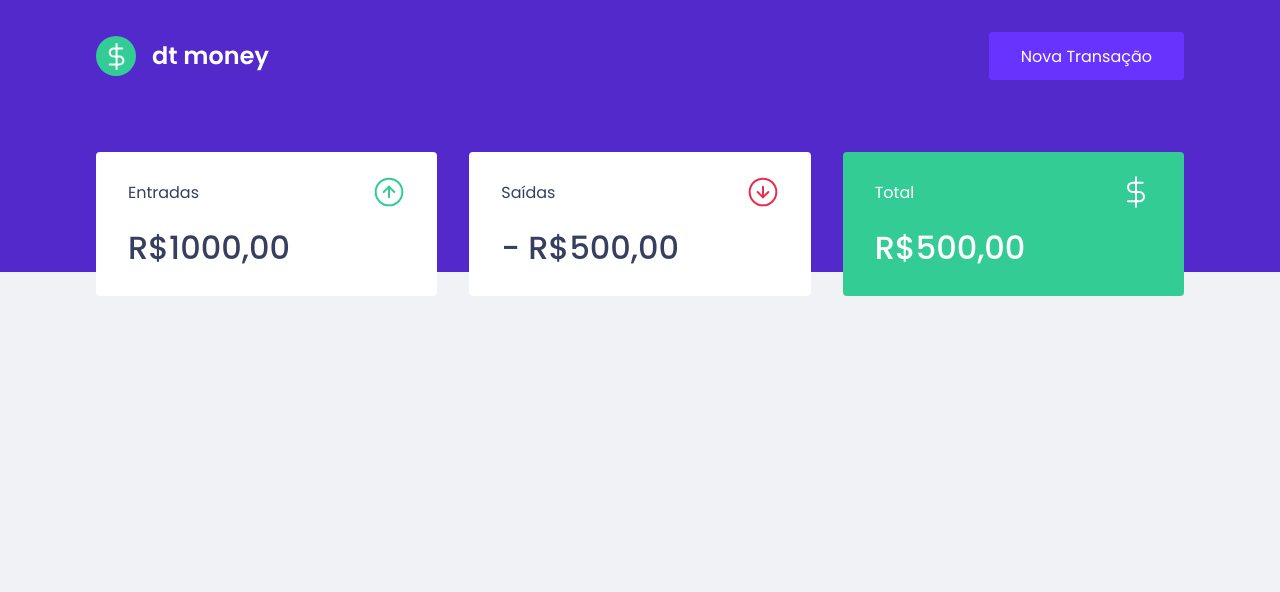
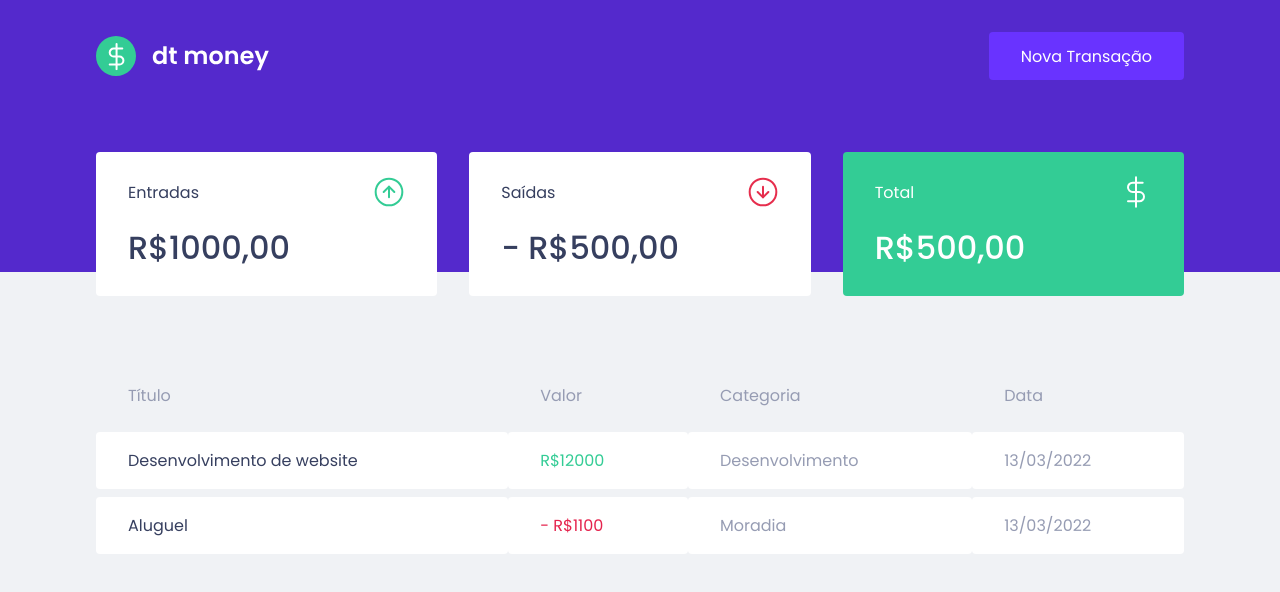
Before and after one commit to JanderLiborio20/JlMoney, a React (Vite) app: page / in a window 1280 px wide. Shown: the top 592 px of the page. Built offline with nearby package versions, Linux system fonts and the light colour scheme; no server answers.

Commit message:
useEffect

```diff
--- a/package.json
+++ b/package.json
@@ -8,8 +8,11 @@
     "preview": "vite preview"
   },
   "dependencies": {
+    "axios": "^0.26.1",
+    "miragejs": "^0.1.43",
     "react": "^17.0.2",
     "react-dom": "^17.0.2",
+    "react-modal": "^3.14.4",
     "styled-components": "^5.3.3"
   },
   "devDependencies": {
--- a/src/components/Dashboard/index.tsx
+++ b/src/components/Dashboard/index.tsx
@@ -1,10 +1,12 @@
 import { Summary } from "../Summary";
+import { TransactionsTable } from "../TransactionsTable";
 import { Container } from "./styles";
 
 export function Dashboard() {
   return(
     <Container>
       <Summary />
+      <TransactionsTable />
     </Container>
   )
 }
--- /dev/null
+++ b/src/components/TransactionsTable/index.tsx
@@ -0,0 +1,40 @@
+import { useEffect } from "react";
+import { api } from "../../services/api";
+import { Container } from "./styles";
+
+export function TransactionsTable() {
+
+  useEffect(() => {
+    api.get('transactions')
+      .then(response => console.log(response.data))
+  }, []);
+
+  return (
+    <Container>
+      <table>
+        <thead>
+          <tr>
+            <th>Título</th>
+            <th>Valor</th>
+            <th>Categoria</th>
+            <th>Data</th>
+          </tr>
+        </thead>
+        <tbody>
+            <tr>
+              <td>Desenvolvimento de website</td>
+              <td className="deposit">R$12000</td>
+              <td>Desenvolvimento</td>
+              <td>13/03/2022</td>
+            </tr>
+            <tr>
+              <td>Aluguel</td>
+              <td className="withdraw">- R$1100</td>
+              <td>Moradia</td>
+              <td>13/03/2022</td>
+            </tr>
+          </tbody>
+      </table>
+    </Container>
+  );
+}
--- /dev/null
+++ b/src/components/TransactionsTable/styles.ts
@@ -0,0 +1,38 @@
+import styled from "styled-components";
+
+export const Container = styled.div`
+  margin-top: 4rem;
+
+  table {
+    width: 100%;
+    border-spacing: 0 0.5rem;
+
+    th{
+      color:var(--text-body);
+      font-weight: 400;
+      padding: 1rem 2rem;
+      text-align: left;
+      line-height: 1.5rem;
+    }
+
+    td {
+      padding: 1rem 2rem;
+      border: 0;
+      background: var(--shape);
+      color: var(--text-body);
+      border-radius: 0.25rem;
+
+      &:first-child {
+      color: var(--text-title);
+      }
+
+      &.deposit {
+      color: var(--green);
+      }
+
+      &.withdraw {
+      color: var(--red);
+      }
+    }
+  }
+`;
--- a/src/main.tsx
+++ b/src/main.tsx
@@ -1,5 +1,6 @@
 import React from 'react'
 import ReactDOM from 'react-dom'
+import { createServer } from 'miragejs'
 import { App } from './App'
 
 ReactDOM.render(
--- /dev/null
+++ b/src/services/api.ts
@@ -0,0 +1,5 @@
+import axios from "axios";
+
+export const api = axios.create({
+  baseURL: 'http://localhost:3000/api'
+});
```
Also changed, not shown: 1 other file (tests, documents, lock files or other folders).
